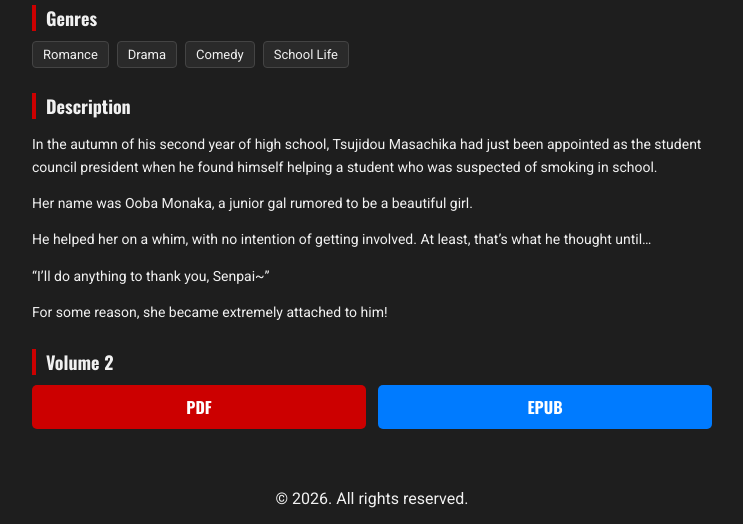
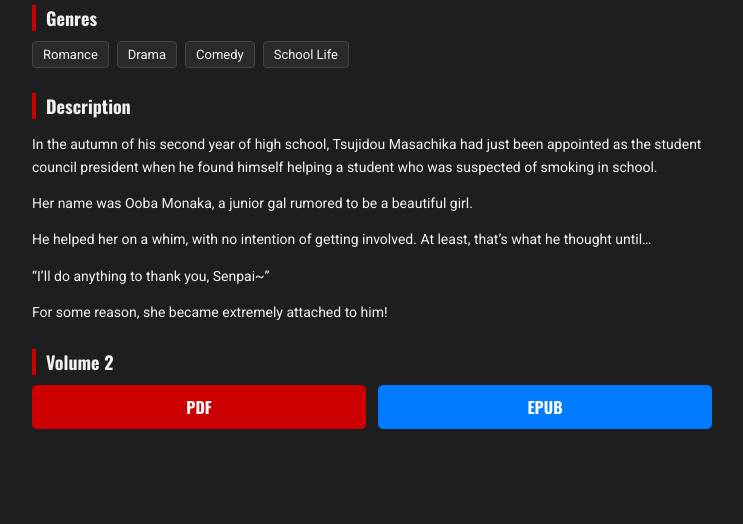
Before and after one commit to RJ-Novels/RJ-Novels, a Jekyll site: the page built from _novels/the_cheeky_junior_gal.html, in a window 1280 px wide. Shown: the part 778-1302 px from the top of the page, without its empty margins (268-1011 px from the left). Built offline with Jekyll 4.4.1, drawn with Linux system fonts in a browser that asks for light colours; comment, search, counter and statistics services are not loaded; after the commit the page ends 1267 px from its top, so only the background shows below that.

Commit message:
Update default.html

```diff
--- a/_layouts/default.html
+++ b/_layouts/default.html
@@ -67,8 +67,5 @@
 {% endif %}
 </main>
 <script src="{{ '/assets/js/script.js' | relative_url }}"></script>
-<footer>
-    <p style="text-align: center;">&copy; 2026. All rights reserved.</p>
-</footer>
 </body>
 </html>
```
